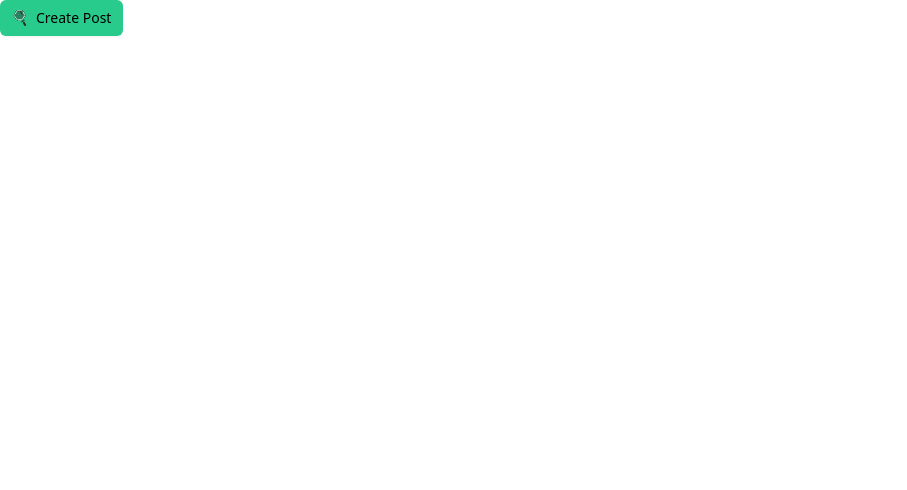
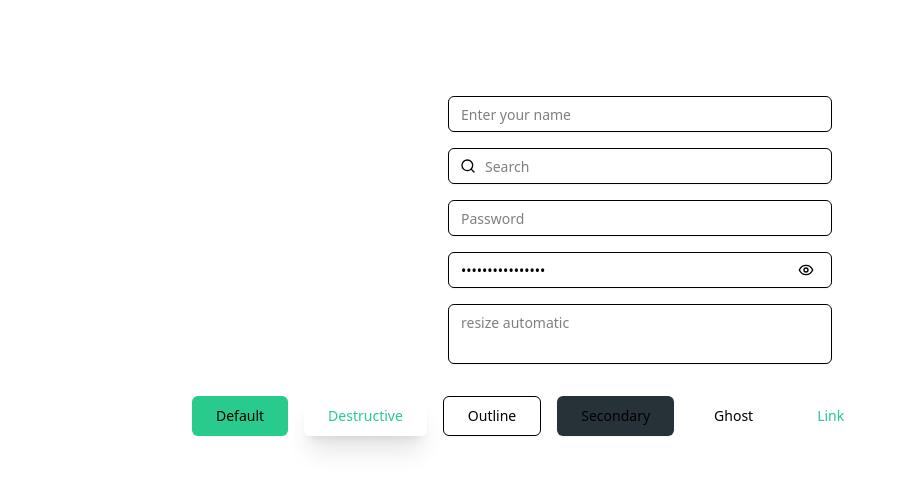
Before and after one commit to kemdav/Tambayan, a Next.js app: page /test in a window 1280 px wide. Shown: the top 490 px of the page, without its empty margins (0-907 px from the left). Built offline with nearby package versions, Linux system fonts and the light colour scheme.

Commit message:
feat: added input boxes

```diff
--- /dev/null
+++ b/src/app/components/icons/EyeIcon.tsx
@@ -0,0 +1,17 @@
+import { SVGProps } from "react";
+
+export const EyeIcon = (props: SVGProps<SVGSVGElement>) => (
+  <svg
+    xmlns="http://www.w3.org/2000/svg"
+    viewBox="0 0 24 24"
+    fill="none"
+    stroke="currentColor"
+    strokeWidth="2"
+    strokeLinecap="round"
+    strokeLinejoin="round"
+    {...props}
+  >
+    <path d="M2 12s3-7 10-7 10 7 10 7-3 7-10 7-10-7-10-7Z" />
+    <circle cx="12" cy="12" r="3" />
+  </svg>
+);
--- /dev/null
+++ b/src/app/components/icons/EyeOffIcon.tsx
@@ -0,0 +1,19 @@
+import { SVGProps } from "react";
+
+export const EyeOffIcon = (props: SVGProps<SVGSVGElement>) => (
+  <svg
+    xmlns="http://www.w3.org/2000/svg"
+    viewBox="0 0 24 24"
+    fill="none"
+    stroke="currentColor"
+    strokeWidth="2"
+    strokeLinecap="round"
+    strokeLinejoin="round"
+    {...props}
+  >
+    <path d="M9.88 9.88a3 3 0 1 0 4.24 4.24" />
+    <path d="M10.73 5.08A10.43 10.43 0 0 1 12 5c7 0 10 7 10 7a13.16 13.16 0 0 1-1.67 2.68" />
+    <path d="M6.61 6.61A13.526 13.526 0 0 0 2 12s3 7 10 7a9.74 9.74 0 0 0 5.39-1.61" />
+    <line x1="2" x2="22" y1="2" y2="22" />
+  </svg>
+);
--- /dev/null
+++ b/src/app/components/icons/SearchIcon.tsx
@@ -0,0 +1,17 @@
+import { SVGProps } from "react";
+
+export const SearchIcon = (props: SVGProps<SVGSVGElement>) => (
+  <svg
+    xmlns="http://www.w3.org/2000/svg"
+    viewBox="0 0 24 24"
+    fill="none"
+    stroke="currentColor"
+    strokeWidth="2"
+    strokeLinecap="round"
+    strokeLinejoin="round"
+    {...props}
+  >
+    <circle cx="11" cy="11" r="8" />
+    <path d="m21 21-4.3-4.3" />
+  </svg>
+);
--- a/src/app/components/icons/index.ts
+++ b/src/app/components/icons/index.ts
@@ -2,7 +2,10 @@
 // export { UserIcon } from './UserIcon';
 // export { SettingsIcon } from './SettingsIcon';
 
-export {TestIcon} from './TestIcon'
+export * from "./TestIcon";
+export * from "./EyeIcon";
+export * from "./EyeOffIcon";
+export * from "./SearchIcon";
 
 // When used at a page
 // import { PlusIcon, UserIcon } from '@/components/icons';
--- a/src/app/components/ui/button.tsx
+++ b/src/app/components/ui/button.tsx
@@ -1,8 +1,8 @@
-import * as React from "react"
-import { Slot } from "@radix-ui/react-slot"
-import { cva, type VariantProps } from "class-variance-authority"
+import * as React from "react";
+import { Slot } from "@radix-ui/react-slot";
+import { cva, type VariantProps } from "class-variance-authority";
 
-import { cn } from "@/lib/utils"
+import { cn } from "@/lib/utils";
 
 const buttonVariants = cva(
   "select-none cursor-pointer inline-flex items-center justify-center gap-2 whitespace-nowrap rounded-md text-sm font-medium transition-all disabled:pointer-events-none disabled:opacity-50 [&_svg]:pointer-events-none [&_svg:not([class*='size-'])]:size-4 shrink-0 [&_svg]:shrink-0 outline-none focus-visible:border-ring focus-visible:ring-ring/50 focus-visible:ring-[3px] aria-invalid:ring-destructive/20 dark:aria-invalid:ring-destructive/40 aria-invalid:border-destructive",
@@ -12,7 +12,7 @@ const buttonVariants = cva(
         default:
           "bg-primary text-primary-foreground shadow-xs hover:bg-primary/90",
         destructive:
-          "bg-destructive text-white shadow-xs hover:bg-destructive/90 focus-visible:ring-destructive/20 dark:focus-visible:ring-destructive/40 dark:bg-destructive/60",
+          "bg-destructive text-primary shadow-xl hover:bg-destructive/90 focus-visible:ring-destructive/20 dark:focus-visible:ring-destructive/40 dark:bg-destructive/60",
         outline:
           "border bg-background shadow-xs hover:bg-accent hover:text-accent-foreground dark:bg-input/30 dark:border-input dark:hover:bg-input/50",
         secondary:
@@ -30,10 +30,10 @@ const buttonVariants = cva(
     },
     defaultVariants: {
       variant: "default",
-      size: "default",
+      size: "lg",
     },
   }
-)
+);
 
 function Button({
   className,
@@ -43,9 +43,9 @@ function Button({
   ...props
 }: React.ComponentProps<"button"> &
   VariantProps<typeof buttonVariants> & {
-    asChild?: boolean
+    asChild?: boolean;
   }) {
-  const Comp = asChild ? Slot : "button"
+  const Comp = asChild ? Slot : "button";
 
   return (
     <Comp
@@ -53,7 +53,7 @@ function Button({
       className={cn(buttonVariants({ variant, size, className }))}
       {...props}
     />
-  )
+  );
 }
 
-export { Button, buttonVariants }
+export { Button, buttonVariants };
--- /dev/null
+++ b/src/app/components/ui/input.tsx
@@ -0,0 +1,51 @@
+import * as React from "react";
+
+import { cn } from "@/lib/utils";
+
+export interface InputProps
+  extends React.InputHTMLAttributes<HTMLInputElement> {
+  leftIcon?: React.ReactNode;
+  rightIcon?: React.ReactNode;
+}
+
+const Input = React.forwardRef<HTMLInputElement, InputProps>(
+  ({ className, type, leftIcon, rightIcon, ...props }, ref) => {
+    return (
+      <div
+        className={cn("flex h-9 items-center", {
+          "w-full": !className?.includes("w-"),
+        })}
+      >
+        <div className="relative flex w-full items-center">
+          {leftIcon && (
+            <div className="pointer-events-none absolute left-3 flex h-full items-center">
+              {leftIcon}
+            </div>
+          )}
+          <input
+            type={type}
+            data-slot="input"
+            className={cn(
+              "file:text-foreground placeholder:text-muted-foreground selection:bg-primary selection:text-primary-foreground dark:bg-input/30 border-input flex h-9 w-full min-w-0 rounded-md border bg-transparent py-1 text-base shadow-xs transition-[color,box-shadow] outline-none file:inline-flex file:h-7 file:border-0 file:bg-transparent file:text-sm file:font-medium disabled:pointer-events-none disabled:cursor-not-allowed disabled:opacity-50 md:text-sm",
+              "focus-visible:border-ring focus-visible:ring-ring/50 focus-visible:ring-[3px]",
+              "aria-invalid:ring-destructive/20 dark:aria-invalid:ring-destructive/40 aria-invalid:border-destructive",
+              leftIcon ? "pl-9" : "pl-3",
+              rightIcon ? "pr-9" : "pr-3",
+              className
+            )}
+            ref={ref}
+            {...props}
+          />
+          {rightIcon && (
+            <div className="absolute right-3 flex h-full items-center">
+              {rightIcon}
+            </div>
+          )}
+        </div>
+      </div>
+    );
+  }
+);
+Input.displayName = "Input";
+
+export { Input };
--- /dev/null
+++ b/src/app/components/ui/password-input.tsx
@@ -0,0 +1,60 @@
+"use client";
+
+import { EyeIcon, EyeOffIcon } from "@/app/components/icons";
+import { Button } from "@/app/components/ui/button";
+import { Input, InputProps } from "@/app/components/ui/input";
+import { cn } from "@/lib/utils";
+import * as React from "react";
+
+export interface PasswordInputProps extends InputProps {}
+
+const PasswordInput = React.forwardRef<HTMLInputElement, PasswordInputProps>(
+  ({ className, ...props }, ref) => {
+    const [showPassword, setShowPassword] = React.useState(false);
+    const [internalValue, setInternalValue] = React.useState(
+      props.defaultValue || props.value || ""
+    );
+    const Icon = showPassword ? EyeOffIcon : EyeIcon;
+
+    React.useEffect(() => {
+      if (props.value !== undefined) {
+        setInternalValue(props.value);
+      }
+    }, [props.value]);
+
+    const { onChange, value, defaultValue, ...restProps } = props;
+
+    return (
+      <Input
+        type={showPassword ? "text" : "password"}
+        className={cn(className)}
+        ref={ref}
+        rightIcon={
+          internalValue ? (
+            <Button
+              variant="ghost"
+              size="icon"
+              className="h-7 w-7"
+              onClick={() => setShowPassword(!showPassword)}
+              type="button"
+            >
+              <Icon className="h-4 w-4" />
+            </Button>
+          ) : null
+        }
+        {...restProps}
+        value={internalValue}
+        onChange={(e) => {
+          setInternalValue(e.target.value);
+          if (onChange) {
+            onChange(e);
+          }
+        }}
+      />
+    );
+  }
+);
+
+PasswordInput.displayName = "PasswordInput";
+
+export { PasswordInput };
--- /dev/null
+++ b/src/app/components/ui/resizable-input.tsx
@@ -0,0 +1,48 @@
+import * as React from "react";
+
+import { cn } from "@/lib/utils";
+
+export interface ResizableInputProps
+  extends React.TextareaHTMLAttributes<HTMLTextAreaElement> {}
+
+const ResizableInput = React.forwardRef<
+  HTMLTextAreaElement,
+  ResizableInputProps
+>(({ className, onChange, ...props }, ref) => {
+  const internalRef = React.useRef<HTMLTextAreaElement>(null);
+
+  React.useImperativeHandle(ref, () => internalRef.current!, []);
+
+  React.useLayoutEffect(() => {
+    const textarea = internalRef.current;
+    if (textarea) {
+      textarea.style.height = "auto";
+      textarea.style.height = `${textarea.scrollHeight}px`;
+    }
+  }, [props.value]);
+
+  return (
+    <textarea
+      className={cn(
+        "border-input placeholder:text-muted-foreground selection:bg-primary selection:text-primary-foreground dark:bg-input/30 flex min-h-[60px] w-full rounded-md border bg-transparent px-3 py-2 text-base shadow-xs transition-[color,box-shadow] outline-none disabled:pointer-events-none disabled:cursor-not-allowed disabled:opacity-50 md:text-sm",
+        "focus-visible:border-ring focus-visible:ring-ring/50 focus-visible:ring-[3px]",
+        "aria-invalid:ring-destructive/20 dark:aria-invalid:ring-destructive/40 aria-invalid:border-destructive",
+        "resize-none overflow-hidden",
+        className
+      )}
+      ref={internalRef}
+      onChange={(e) => {
+        const textarea = e.currentTarget;
+        textarea.style.height = "auto";
+        textarea.style.height = `${textarea.scrollHeight}px`;
+        if (onChange) {
+          onChange(e);
+        }
+      }}
+      {...props}
+    />
+  );
+});
+ResizableInput.displayName = "ResizableInput";
+
+export { ResizableInput };
--- a/src/app/test/page.tsx
+++ b/src/app/test/page.tsx
@@ -1,15 +1,36 @@
-"use client"
+"use client";
 
-import { Button } from "../components/ui/button"
+import { Button } from "../components/ui/button";
 import { TestIcon } from "../components/icons";
+import { Input } from "@/app/components/ui/input";
+import { SearchIcon } from "@/app/components/icons";
+import { PasswordInput } from "@/app/components/ui/password-input";
+import { ResizableInput } from "@/app/components/ui/resizable-input";
 
-export default function Test() {
+export default function TestPage() {
   return (
-    <div>
-      <Button onClick={() => console.log("Button Clicked")}>
-        <TestIcon/>
-        Create Post
-      </Button>
+    <div className="flex min-h-screen flex-col items-center gap-y-8 bg-white p-24">
+      <div className="flex w-full max-w-sm flex-col gap-y-4">
+        <Input placeholder="Enter your name" />
+        <Input
+          placeholder="Search"
+          leftIcon={<SearchIcon className="h-4 w-4" />}
+        />
+        <PasswordInput placeholder="Password" />
+        <PasswordInput placeholder="Password" defaultValue="thisismypassword" />
+        <ResizableInput placeholder="resize automatic" />
+      </div>
+
+      <div className="flex w-full max-w-4xl flex-col gap-y-6">
+        <div className="flex flex-wrap items-center gap-4">
+          <Button variant="default">Default</Button>
+          <Button variant="destructive">Destructive</Button>
+          <Button variant="outline">Outline</Button>
+          <Button variant="secondary">Secondary</Button>
+          <Button variant="ghost">Ghost</Button>
+          <Button variant="link">Link</Button>
+        </div>
+      </div>
     </div>
   );
 }
```
